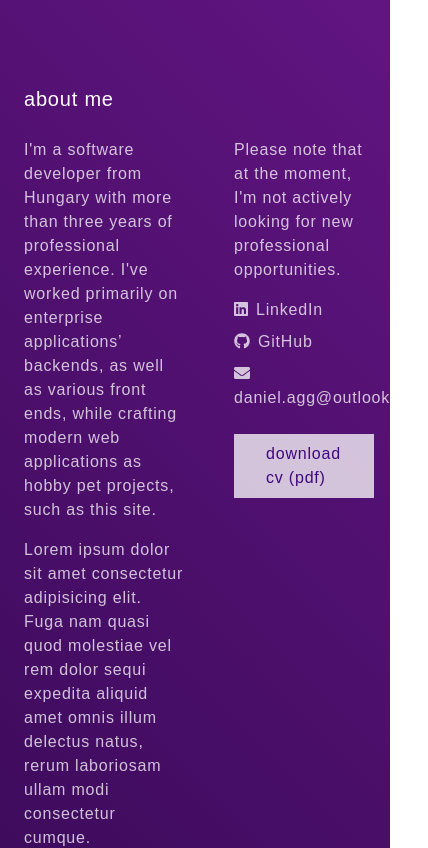
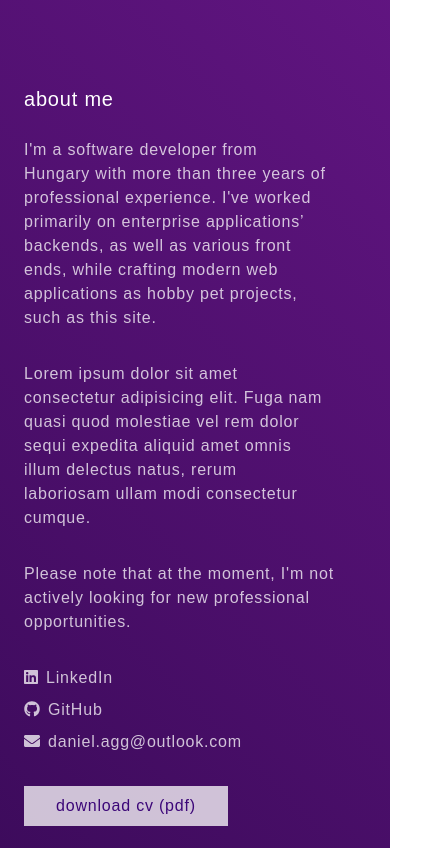
Before and after one commit to danielagg/personal-website-ts, a React (Create React App) app: page / in a window 390 px wide. Shown: the part 1680-2528 px from the top of the page, 428 px wide, since content can reach past the window. Built offline with nearby package versions, Linux system fonts and the light colour scheme.

Commit message:
Responsibility alignments at About component

```diff
--- a/src/components/About/About.tsx
+++ b/src/components/About/About.tsx
@@ -11,8 +11,8 @@ const About = () => {
   return (
     <div>
       <h2 className="mt-24 text-white text-xl">about me</h2>
-      <div className="mt-6 flex font-raleway text-white">
-        <div className="opacity-75 w-3/5 pr-12">
+      <div className="mt-6 lg:flex block font-raleway text-white">
+        <div className="opacity-75 lg:w-3/5 w-full pr-12">
           <p>
             I'm a software developer from Hungary with more than three years of
             professional experience. I've worked primarily on enterprise
@@ -20,7 +20,7 @@ const About = () => {
             crafting modern web applications as hobby pet projects, such as this
             site.
           </p>
-          <p className="mt-4">
+          <p className="lg:mt-4 mt-8">
             Lorem ipsum dolor sit amet consectetur adipisicing elit. Fuga nam
             quasi quod molestiae vel rem dolor sequi expedita aliquid amet omnis
             illum delectus natus, rerum laboriosam ullam modi consectetur
@@ -28,12 +28,12 @@ const About = () => {
           </p>
         </div>
 
-        <div className="opacity-75 w-2/5">
+        <div className="opacity-75 lg:w-2/5 w-full mt-8 lg:mt-0">
           <p>
             Please note that at the moment, I'm not actively looking for new
             professional opportunities.
           </p>
-          <ul className="mt-4">
+          <ul className="lg:mt-4 mt-8">
             <li>
               <a
                 href="https://www.linkedin.com/in/danielagg/"
@@ -67,7 +67,7 @@ const About = () => {
               daniel.agg@outlook.com
             </li>
           </ul>
-          <div className="mt-6">
+          <div className="lg:mt-4 mt-8">
             <Button
               caption="download cv (pdf)"
               variant={Variant.White}
```
